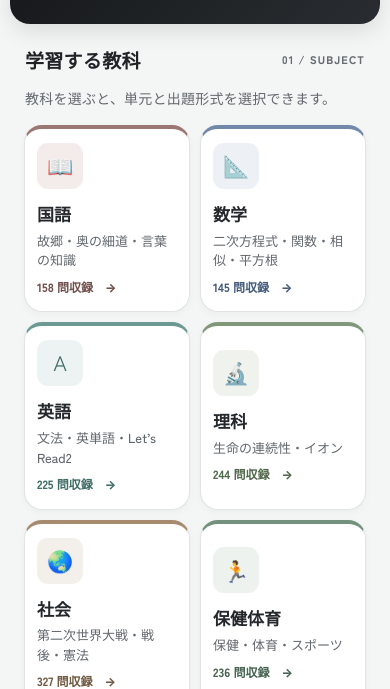
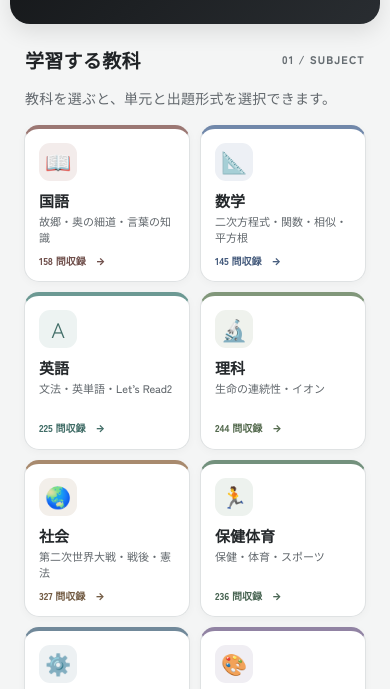
Before and after one commit to u5kq/subject_quiz, a plain HTML site: page index.html in a window 390 px wide. Shown: the part 142-831 px from the top of the page. Drawn offline with Linux system fonts and the light colour scheme.

Commit message:
Align subject cards evenly in mobile two-column layout

```diff
--- a/index.html
+++ b/index.html
@@ -1864,4 +1864,63 @@ button,input,select{touch-action:manipulation}
 @media (max-width:599px){.app{width:calc(100% - 24px)}.subjects{grid-template-columns:repeat(2,minmax(0,1fr));gap:10px}.topic-list{grid-template-columns:minmax(0,1fr)}.panel{padding:17px}}
 @media (pointer:coarse){button,.subject,.topic{touch-action:manipulation}}
 </style>
+
+<style id="mobile-subject-card-alignment">
+/* Smartphone: align all nine subject cards into consistent two-column tiles */
+@media (max-width:599px){
+  #subjects{
+    display:grid!important;
+    grid-template-columns:repeat(2,minmax(0,1fr))!important;
+    grid-auto-rows:1fr;
+    align-items:stretch;
+    gap:10px!important;
+  }
+  #subjects .subject{
+    display:flex!important;
+    flex-direction:column;
+    align-items:flex-start;
+    width:100%;
+    min-width:0;
+    height:100%;
+    min-height:154px;
+    padding:14px!important;
+    border:1px solid #dfe2e3!important;
+    border-top:4px solid var(--subject-color)!important;
+    border-radius:15px!important;
+    box-sizing:border-box;
+    text-align:left;
+    overflow:hidden;
+  }
+  #subjects .subject .emoji{flex:0 0 38px;width:38px;height:38px}
+  #subjects .subject h3{
+    display:block;
+    width:100%;
+    min-width:0;
+    margin:9px 0 3px!important;
+    font-size:15px!important;
+    line-height:1.4;
+    overflow-wrap:anywhere;
+  }
+  #subjects .subject p{
+    display:-webkit-box;
+    width:100%;
+    min-width:0;
+    -webkit-box-orient:vertical;
+    -webkit-line-clamp:2;
+    overflow:hidden;
+    line-height:1.45;
+    min-height:2.9em;
+    font-size:11px!important;
+  }
+  #subjects .subject .count{
+    display:block;
+    width:100%;
+    margin-top:auto!important;
+    padding-top:8px;
+    font-size:10px!important;
+    line-height:1.35;
+  }
+}
+</style>
+
 </body></html>
```
